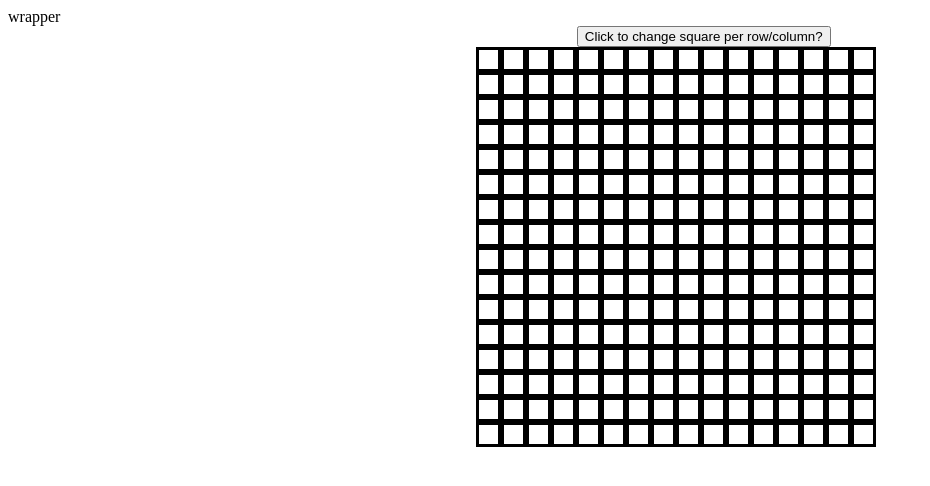
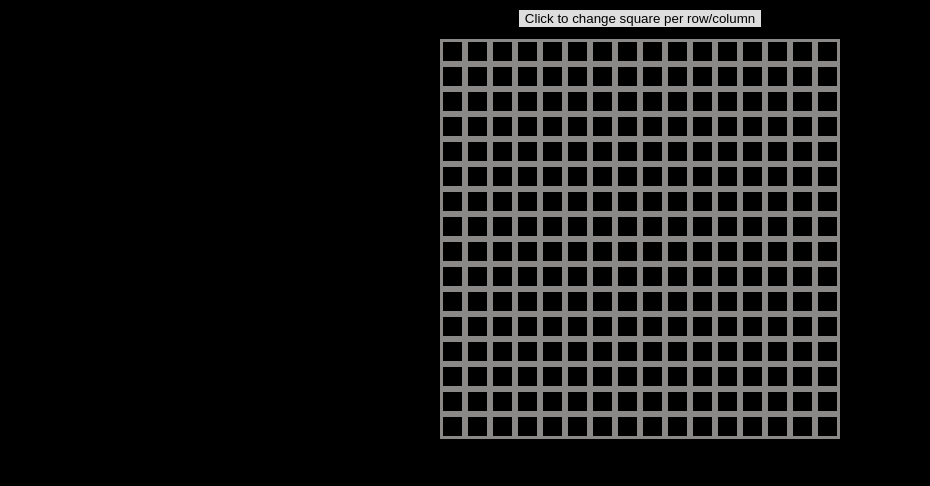
Before and after one commit to kevtheman98/Etch-a-Sketch, a plain HTML site: page index.html in a window 1280 px wide. Shown: the whole page, without its empty margins (0-930 px from the left). Drawn offline with Linux system fonts and the light colour scheme.

Commit message:
Changed colors

```diff
--- a/index.html
+++ b/index.html
@@ -8,10 +8,11 @@
     <script src="scripts.js" defer></script>
 </head>
 <body>
-    <div>wrapper</div>
-    <button>Click to change square per row/column?</button>
+    <div class="wrapper">
+        <button>Click to change square per row/column</button>
 
-    <div id="container"></div>
+        <div id="container"></div>
+    </div>
 
 
 </body>
--- a/styles.css
+++ b/styles.css
@@ -1,16 +1,27 @@
-
+body {
+    background-color: black;
+}
 
 #container {
     display: grid;
     height: 400px;
     width: 400px;
-    margin-left: 37%;
 
 }
 
 .square {
     border-style:solid ;
+    border-color: rgba(239, 234, 234, 0.582);
 }
 button {
-    margin-left: 45%;
+    background-color: rgba(254, 254, 254, 0.874);
+    border-style: double;
 }
+
+.wrapper {
+    display: flex;
+    flex-direction: column;
+    align-items: center;
+    row-gap: 10px;
+    flex: 1;
+}
```
Also changed, not shown: 1 other file.
